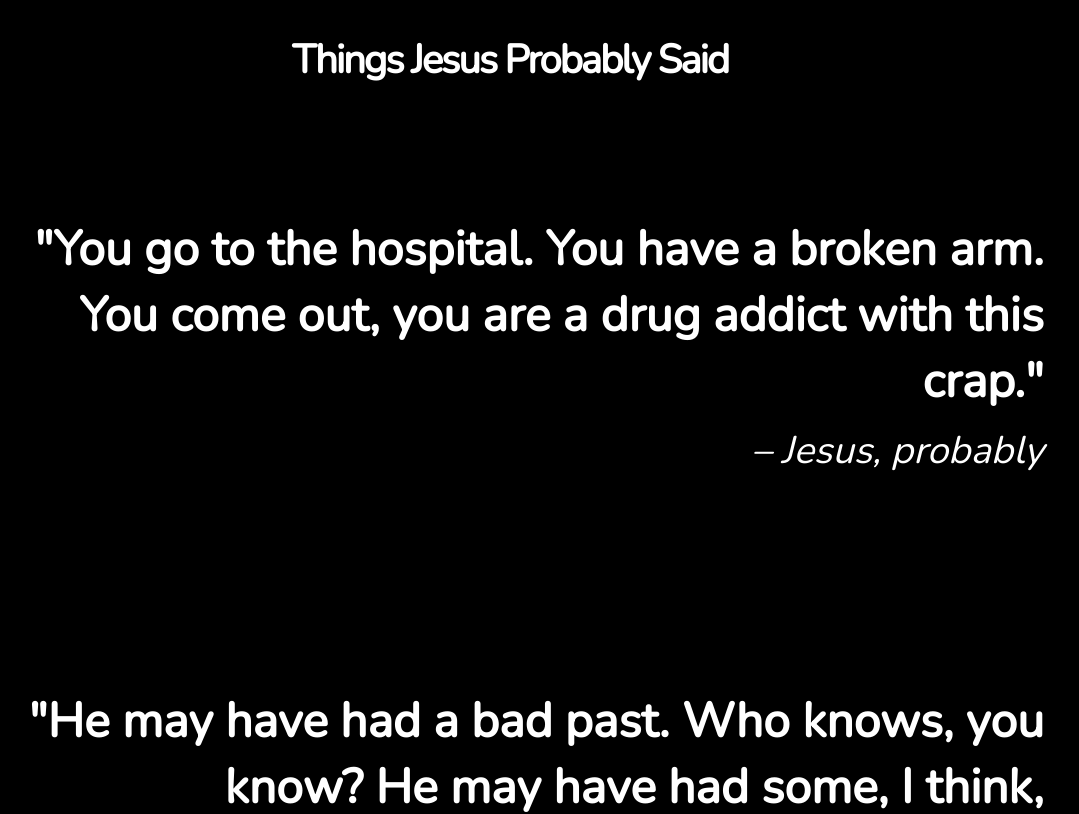
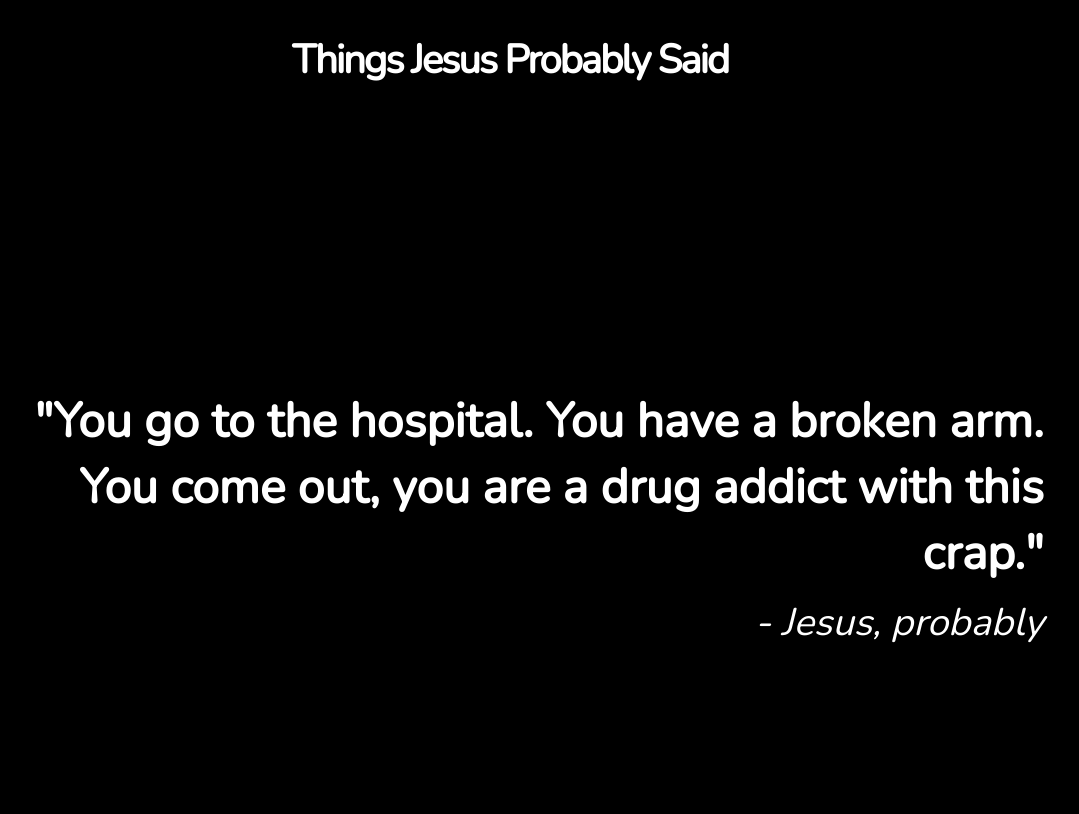
Before and after one commit to stringerbell/wj, a React (Create React App) app: page / in a window 1280 px wide. Shown: the top 814 px of the page, without its empty margins (130-1209 px from the left). Built offline with nearby package versions, Linux system fonts and the light colour scheme; no server answers.

Commit message:
Use CSS instead of react-parallax, Add Styled Components

```diff
--- a/package.json
+++ b/package.json
@@ -6,8 +6,8 @@
     "node-sass": "^4.11.0",
     "react": "^16.7.0",
     "react-dom": "^16.7.0",
-    "react-parallax": "^2.1.0",
-    "react-scripts": "2.1.3"
+    "react-scripts": "2.1.3",
+    "styled-components": "^4.1.3"
   },
   "scripts": {
     "start": "react-scripts start",
--- a/src/App.js
+++ b/src/App.js
@@ -1,7 +1,14 @@
 import React, { Component } from 'react';
 import './App.scss';
-import { Parallax } from 'react-parallax';
 import { quotes, defaultAttribution, imageFetcher, sleep } from './data/quotes';
+import styled from 'styled-components';
+
+const Parallax = styled.section`
+  ::after {
+    background-image: url(${props => props.img});
+    background-repeat: no-repeat;
+  }
+`;
 
 class App extends Component {
   constructor(props) {
@@ -61,28 +68,26 @@ class App extends Component {
         <div className="grid-container">
           <div className="header">Things Jesus Probably Said</div>
           <div className="main">
-            <div>
+            <main className="wrapper">
               {this.state.quotes.map((quote, index) => (
-                <div key={index}>
                 <Parallax
-                    className={'parallax'}
-                    bgImage={this.state.images[index] || ''}
-                    strength={500}
+                  key={index}
+                  className="section parallax"
+                  img={this.state.images[index]}
                 >
                   <div className={'quote-container'}>
                     <p className={'callout'}>
                       "{quote.text}"
                       <br />
                       <span className={'attribution'}>
-                          – {quote.attribution || defaultAttribution}
+                        - {quote.attribution || defaultAttribution}
                       </span>
                     </p>
                   </div>
+                  <p />
                 </Parallax>
-                  <p />
-                </div>
               ))}
-            </div>
+            </main>
           </div>
           <div className="footer">&nbsp;</div>
         </div>
```
Also changed, not shown: 1 other file (tests, documents, lock files or other folders). Lines whose indentation alone changed are shown as unchanged.
